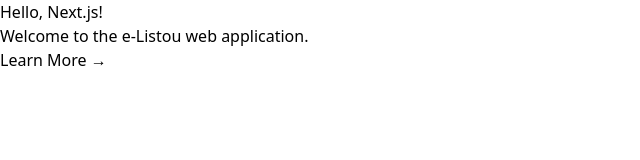
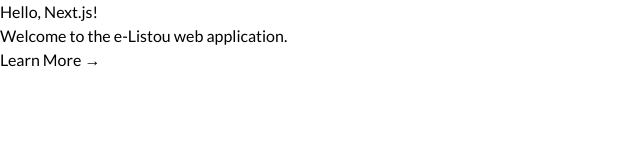
Before and after one commit to code-front-braga/e-listou, a Next.js app: page / in a window 1280 px wide. Shown: the top 160 px of the page, without its empty margins (0-640 px from the left). Built offline with nearby package versions, Linux system fonts and the light colour scheme.

Commit message:
chore: add fonts to global layout

```diff
--- a/src/app/layout.tsx
+++ b/src/app/layout.tsx
@@ -1,4 +1,5 @@
 import './globals.css';
+import { lato, poiretOne } from './utils/fonts';
 
 export default function RootLayout({
 	children,
@@ -7,7 +8,11 @@
 }>) {
 	return (
 		<html lang="pt-br">
-			<body className={`antialiased`}>{children}</body>
+			<body
+				className={`${poiretOne.className} ${lato.className} min-h-svh w-full antialiased`}
+			>
+				{children}
+			</body>
 		</html>
 	);
 }
--- /dev/null
+++ b/src/app/utils/fonts.ts
@@ -0,0 +1,13 @@
+import { Poiret_One, Lato } from 'next/font/google';
+
+const poiretOne = Poiret_One({
+	subsets: ['latin'],
+	weight: ['400'],
+});
+
+const lato = Lato({
+	subsets: ['latin'],
+	weight: ['400', '700', '900'],
+});
+
+export { poiretOne, lato };
```
